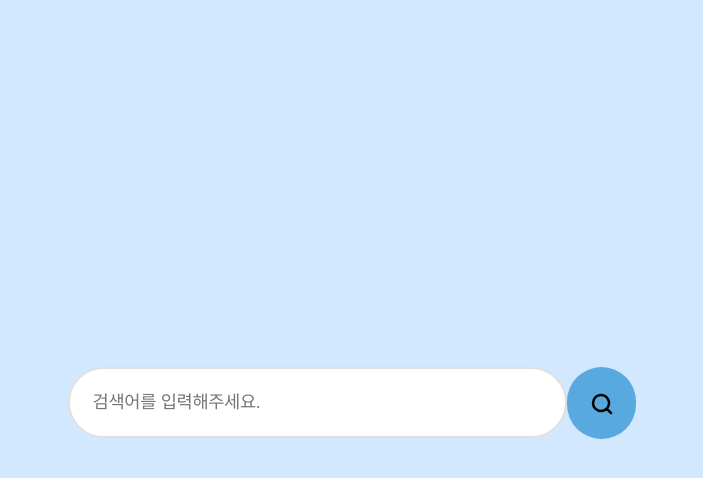
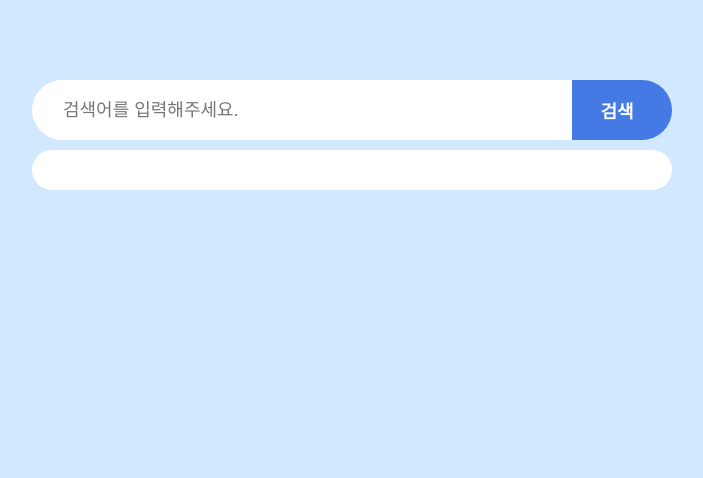
Before and after one commit to preOnBorading-Idle/pre-onboarding-12th-3-18, a React (Create React App) app: page / in a window 1280 px wide. Shown: the top 478 px of the page, without its empty margins (288-991 px from the left). Built offline with nearby package versions, Linux system fonts and the light colour scheme.

Commit message:
design: scss 수정

```diff
--- a/src/components/SearchResults/SearchResults.module.scss
+++ b/src/components/SearchResults/SearchResults.module.scss
@@ -1,19 +1,46 @@
-.resultsContainer {
+.container {
 	margin-top: 10px;
-	max-height: 300px; /* 스크롤 가능한 높이를 조절하세요. */
-	overflow-y: auto;
-	width: 90%;
+	box-sizing: border-box;
+	padding: 20px 0px;
+	width: 100%;
+	background-color: #fff;
+	border-radius: 20px;
 
 	.resultItem {
-		padding: 8px;
-		border-bottom: 1px solid #ccc;
+		list-style: none;
+		padding: 10px 10px 10px 30px;
+		font-size: 16px;
+		display: flex;
+		align-items: center;
 		cursor: pointer;
 	}
 
+	.nolist {
+		padding-left: 30px;
+		color: #6a737b;
+		margin-top: 20px;
+	}
+
 	.focusedItem {
-		background-color: #0078d4;
-		color: white;
-		font-weight: 700;
+		list-style: none;
+		padding: 10px 10px 10px 30px;
+		font-size: 16px;
+		display: flex;
+		align-items: center;
 		cursor: pointer;
+		outline: 0;
+		background-color: #ededed;
 	}
 }
+
+.subTitle {
+	color: #6a737b;
+	font-size: 13px;
+	margin: 0;
+	padding-left: 30px;
+}
+
+.text {
+	font-size: 16px;
+	margin: 0 0 0 12px;
+}
--- a/src/components/SearchResults/SearchResults.tsx
+++ b/src/components/SearchResults/SearchResults.tsx
@@ -23,10 +23,10 @@ export default function SearchResults({
 	setInput,
 }: SearchResultsProps) {
 	return (
-		<div className={styles.resultsContainer}>
-			{showRecommendations ? <span>추천 검색어</span> : ''}
+		<div className={styles.container}>
+			{showRecommendations ? <span className={styles.subTitle}>추천 검색어</span> : ''}
 			{showRecommendations && searchResults.length === 0 ? (
-				<div className={styles.resultItem}>검색어 없음</div>
+				<div className={styles.nolist}>검색어 없음</div>
 			) : (
 				searchResults.slice(0, 7).map((result, index) => (
 					<div
@@ -50,7 +50,7 @@ export default function SearchResults({
 						ref={ref => (resultRefs.current[index] = ref)}
 					>
 						<img src={SearchIcon} className={styles.searchIcon} alt="검색아이콘" />
-						{' ' + result.sickNm}
+						<div className={styles.text}>{' ' + result.sickNm}</div>
 					</div>
 				))
 			)}
--- a/src/pages/MainPage/Main.tsx
+++ b/src/pages/MainPage/Main.tsx
@@ -1,5 +1,5 @@
 //import styles from './Main.module.scss';
-import styles from './Main2.module.scss';
+import styles from './Main.module.scss';
 import { useEffect, useRef, useState } from 'react';
 import SearchResults from '../../components/SearchResults/SearchResults';
 
@@ -46,9 +46,9 @@ export default function MainPage() {
 	}, [focusedIndex]);
 
 	return (
-		<div className={styles.container}>
-			<div className={styles.searchContainer}>
-				<div className={styles.inputContainer}>
+		<div>
+			<div className={styles.container}>
+				<div className={styles.searchBar}>
 					<input
 						className={styles.input}
 						value={searchWord}
@@ -60,9 +60,7 @@ export default function MainPage() {
 						ref={inputRef}
 					></input>
 					{/* <button onClick={() => fetchData(debouncedWord)}> */}
-					<button>
-						<img src={SearchIcon} className={styles.searchIcon} alt="검색아이콘" />
-					</button>
+					<button className={styles.btn}>검색</button>
 				</div>
 
 				<SearchResults
--- a/src/pages/MainPage/Main2.module.scss
+++ /dev/null
@@ -1,61 +0,0 @@
-.container {
-	display: flex;
-	justify-content: center;
-	align-items: center;
-	height: 100vh;
-}
-
-span {
-	font-weight: 700;
-}
-
-.searchContainer {
-	width: 45%;
-	display: flex;
-	flex-direction: column;
-
-	.inputContainer {
-		width: 100%;
-		height: 72px;
-		display: flex;
-
-		.input {
-			width: 90%;
-			height: 90%;
-			border-radius: 42px;
-			border: 2px solid;
-			border-color: #e2dfdf;
-			background-color: #ffffff;
-			flex-direction: row;
-			align-items: center;
-			font-size: 1.1rem;
-			font-weight: 400;
-			letter-spacing: -0.018em;
-			line-height: 1.6;
-			display: flex;
-			position: relative;
-			padding-right: 8px;
-			padding-left: 20px;
-			&::placeholder {
-				padding: 3px;
-			}
-		}
-
-		button {
-			width: 72px;
-			height: 72px;
-			font-size: 2rem;
-			border: none;
-			border-radius: 42px;
-			background-color: #58a9df;
-			color: white;
-			padding: 19px 19px;
-			cursor: pointer;
-			transition: background-color 0.3s;
-			&:hover {
-				background-color: #53baff;
-				scale: 1.1;
-			}
-		}
-	}
-}
```
